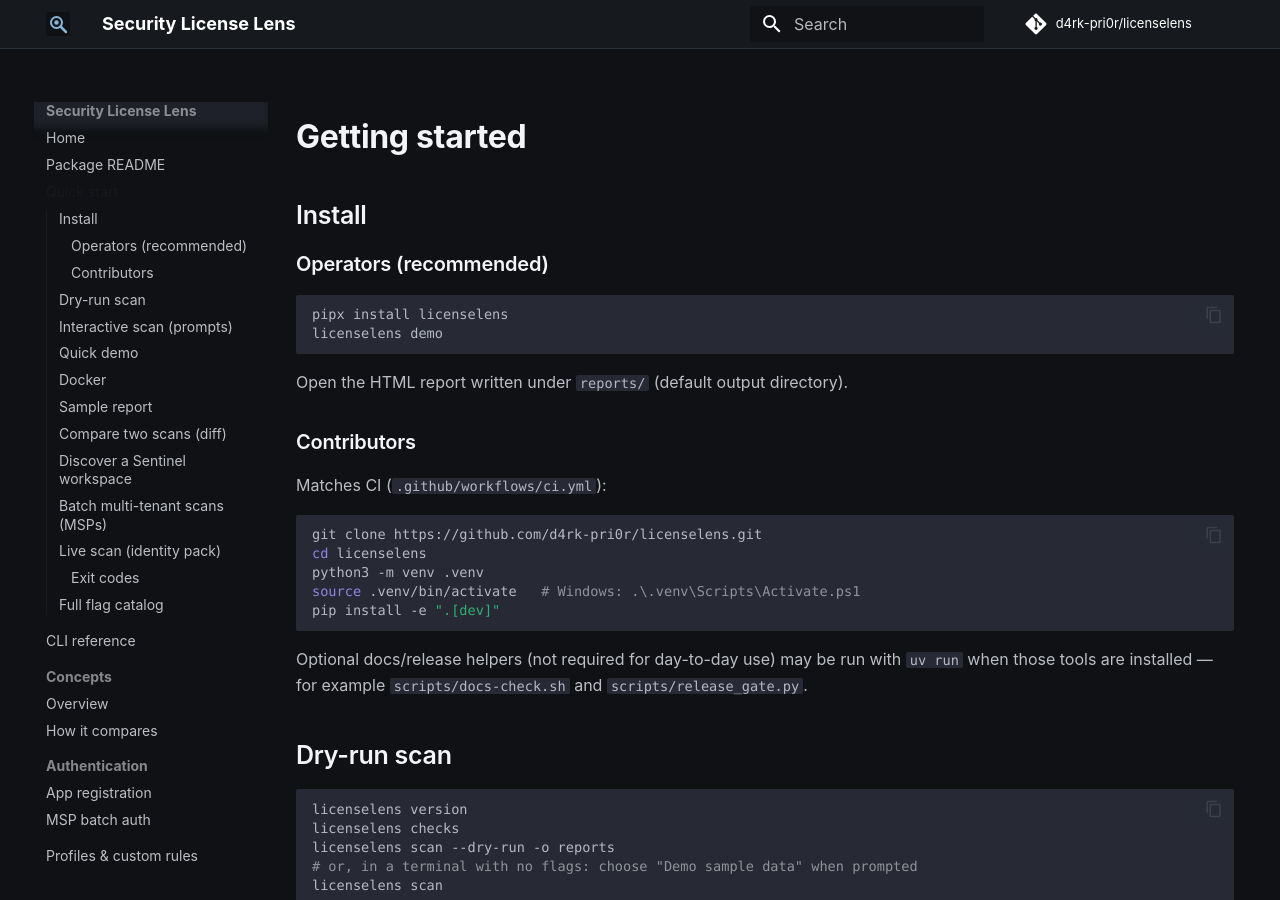
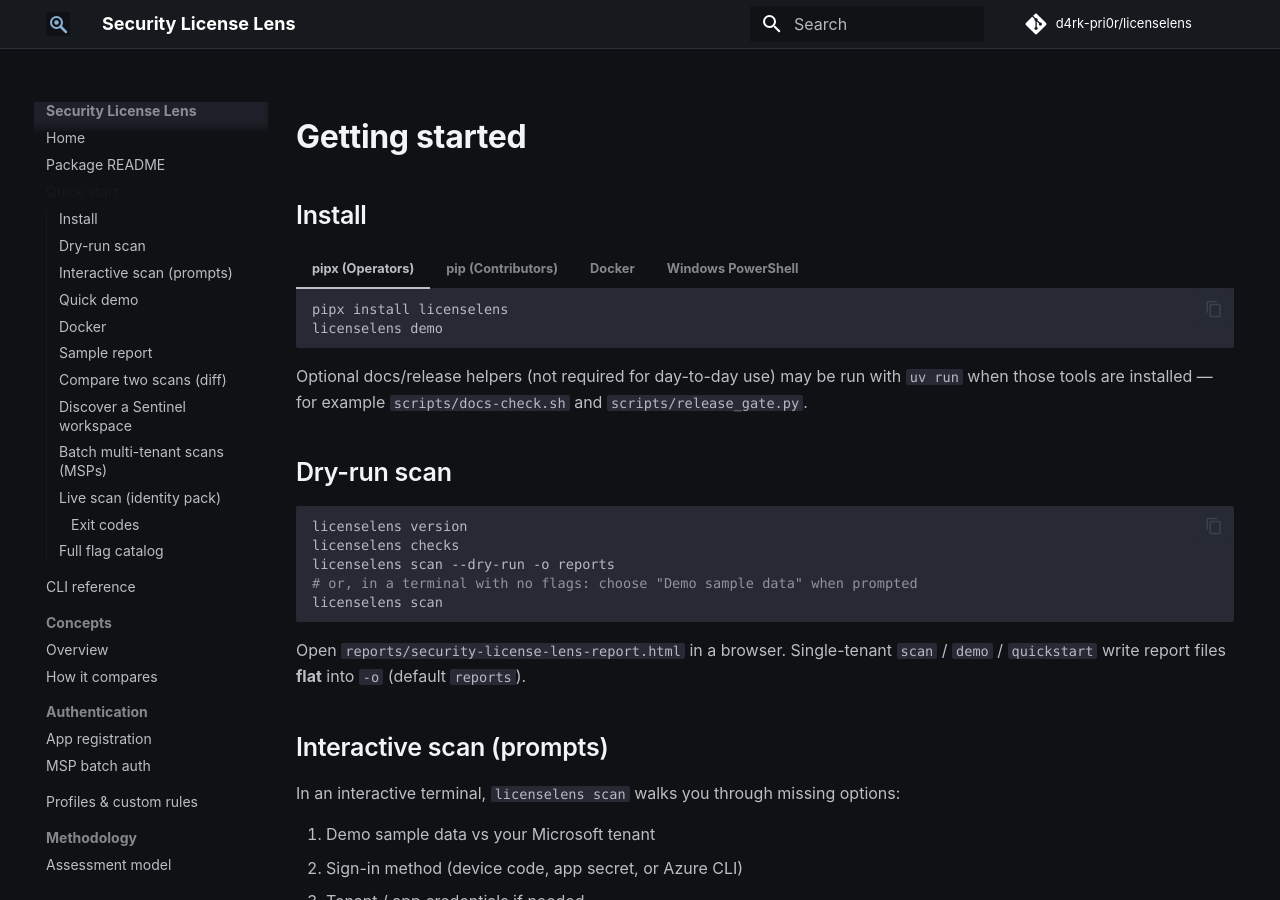
Before and after one commit to d4rk-pri0r/licenselens, an MkDocs documentation site: the page built from docs/getting-started.md, in a window 1280 px wide and 900 px high. Built offline with MkDocs 1.6.1 and Material for MkDocs 9.7.7, drawn with Linux system fonts in a browser that asks for light colours; comment, search, counter and statistics services are not loaded.

Commit message:
docs: add install chooser tabs to getting started

````diff
--- a/docs/getting-started.md
+++ b/docs/getting-started.md
@@ -2,26 +2,37 @@
 
 ## Install
 
-### Operators (recommended)
+=== "pipx (Operators)"
 
-```bash
-pipx install licenselens
-licenselens demo
-```
+    ```bash
+    pipx install licenselens
+    licenselens demo
+    ```
 
-Open the HTML report written under `reports/` (default output directory).
+=== "pip (Contributors)"
 
-### Contributors
+    ```bash
+    git clone https://github.com/d4rk-pri0r/licenselens.git
+    cd licenselens
+    python3 -m venv .venv
+    source .venv/bin/activate   # Windows: .\.venv\Scripts\Activate.ps1
+    pip install -e ".[dev]"
+    ```
 
-Matches CI (`.github/workflows/ci.yml`):
+=== "Docker"
 
-```bash
-git clone https://github.com/d4rk-pri0r/licenselens.git
-cd licenselens
-python3 -m venv .venv
-source .venv/bin/activate   # Windows: .\.venv\Scripts\Activate.ps1
-pip install -e ".[dev]"
-```
+    ```bash
+    docker build -t licenselens .
+    mkdir -p reports
+    docker run --rm -v "$PWD/reports:/reports" licenselens
+    ```
+
+=== "Windows PowerShell"
+
+    ```powershell
+    Import-Module ./powershell/LicenseLens.Collectors/LicenseLens.Collectors.psd1
+    Install-LicenseLens.ps1 -AddToPath
+    ```
 
 Optional docs/release helpers (not required for day-to-day use) may be run with
 `uv run` when those tools are installed — for example `scripts/docs-check.sh` and
````
